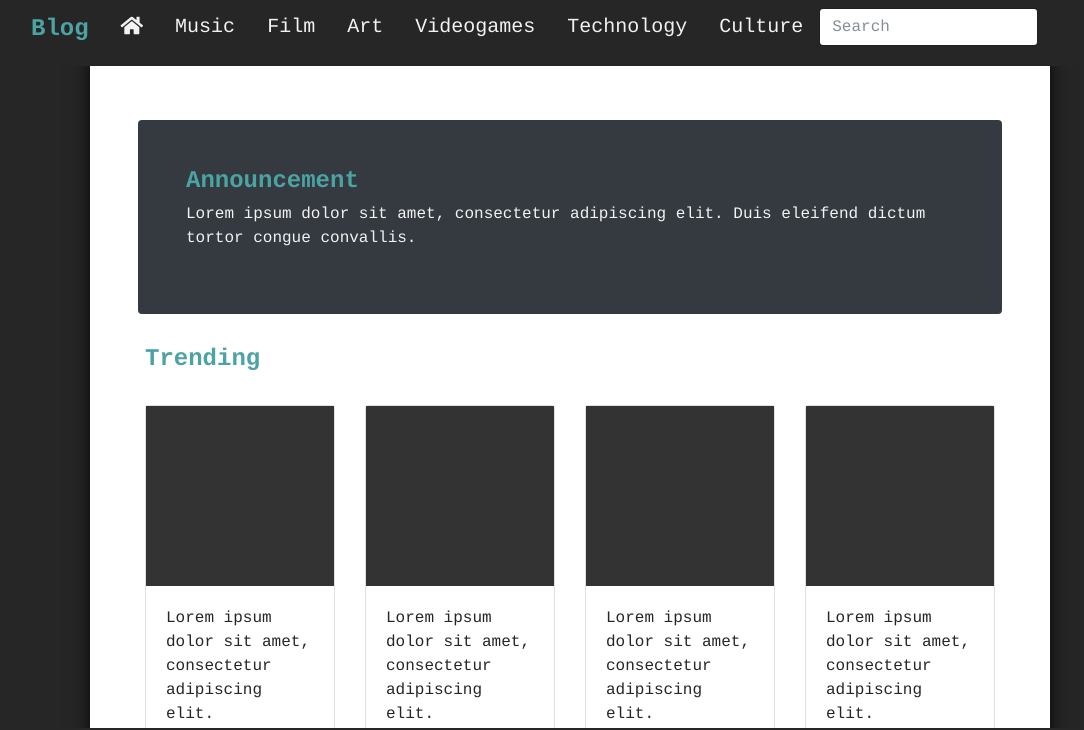
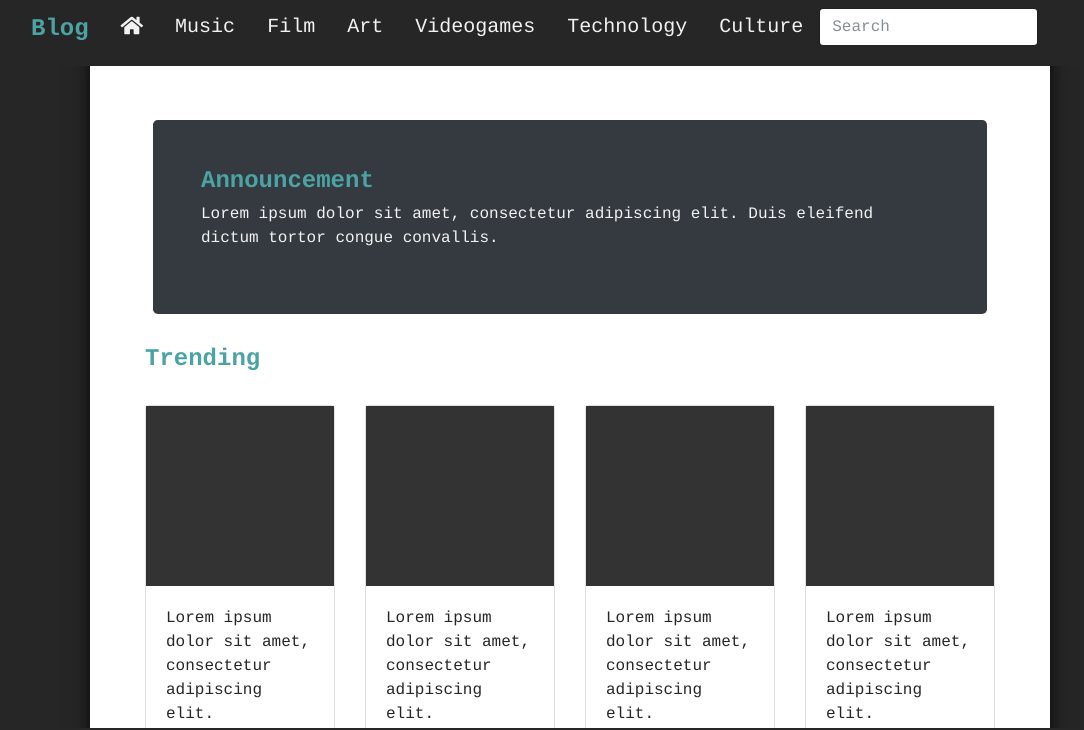
Before and after one commit to YunaAnn/UIFrontEndProjects, a plain HTML site: page BlogTemplate/index.html in a window 1280 px wide. Shown: the top 730 px of the page, without its empty margins (70-1154 px from the left). Drawn offline with Linux system fonts and the light colour scheme.

Commit message:
BlogTemplate: minor fixes

```diff
--- a/BlogTemplate/css/main.css
+++ b/BlogTemplate/css/main.css
@@ -64,6 +64,11 @@ background-color: #2e8080;
   max-width: 850px;
   margin-left: auto;
   margin-right: auto;
+}
+
+.jumbotron
+{
+  color:#f2f2f2;
 }
 
 /****IMG*****/
--- a/BlogTemplate/index.html
+++ b/BlogTemplate/index.html
@@ -28,26 +28,30 @@
     <a class="py-3" href="#"><h5>Videogames</h5></a>
     <a class="py-3" href="#"><h5>Technology</h5></a>
 	<a class="py-3" href="#"><h5>Culture</h5></a>
+	<div class="container">
 	 <form class="form-inline py-2">
         <input class="form-control mr-sm-2" type="text" placeholder="Search" aria-label="Search">
-      </form>
+	  </form>
+	  </div>
   <a href="javascript:void(0);" class="icon" onclick="myFunction()">
     <i class="fa fa-bars"></i>
   </a>
 </div>
 </div>
 </div>
-
+<div class="container">
 <br><br>
 <div class="container-main">
 	<div class="container-in">
 	<br><br><br>
 	<div class="row">
 	<div class="col-md-12 px-2">
-	<div class="jumbotron p-3 p-md-5 rounded bg-dark" style="color:#f2f2f2">
+		<div class="container">
+	<div class="jumbotron p-3 p-md-5 bg-dark">
 	<h4><a href="#">Announcement</a></h4>
 	<p>Lorem ipsum dolor sit amet, consectetur adipiscing elit. Duis eleifend dictum tortor congue convallis. <p>
 	</div>
+</div>
 	 </div>
 	 </div>
 
@@ -231,7 +235,7 @@
 </div>
 </div>
 </div>
-
+</div>
 <script src="../BlogTemplate/js/main.js"></script>
 
 </div>
--- a/menu_assets/main.css
+++ b/menu_assets/main.css
@@ -13,7 +13,7 @@ body
 {
     letter-spacing: 5px;
     text-transform: uppercase;
-    font-size: 25px;
+    font-size: 2vw;
     font-weight:bold;
 }
 
```
Also changed, not shown: index.html (+4 -3 lines), 1 other file.
